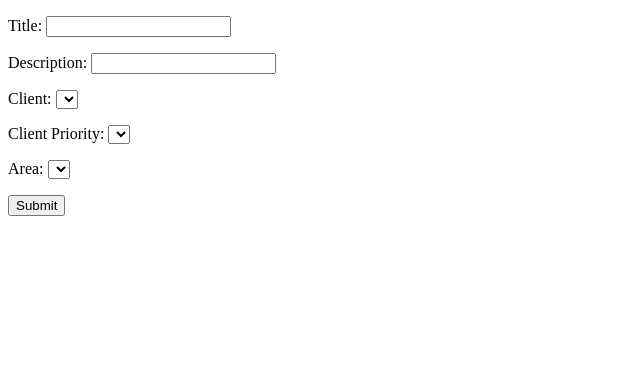
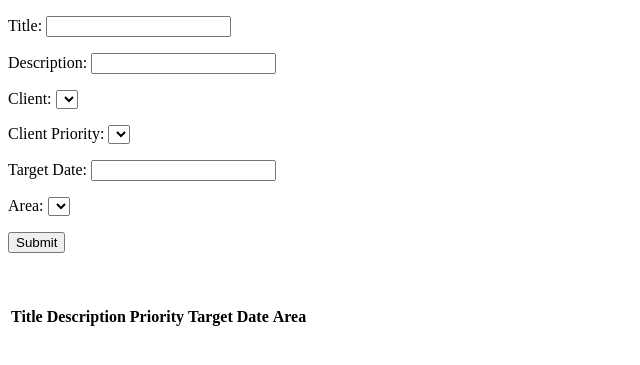
Before and after one commit to sideswipe001/FeatureRequestWCF, a Flask app: page / in a window 1280 px wide. Shown: the top 365 px of the page, without its empty margins (0-640 px from the left). Run offline with Flask 2, Linux system fonts and the light colour scheme; lists and menus that the app fills with data are empty; parts of the project's set-up code (start-up, migrations or seed data) failed here and were passed over; some libraries are stand-ins or nearby versions.

Commit message:
Added date input. Formatted dates to display correctly. Added table to show all requests for currently selected client. App now resets DB when reloaded.

```diff
--- a/app.py
+++ b/app.py
@@ -1,6 +1,6 @@
 from flask import Flask, jsonify, request, abort, render_template, Response
 from sqlalchemy import create_engine, Table, MetaData
-from create_db_tables import create_db_tables
+from create_db_tables import create_db_tables, drop_db_tables
 import os
 
 application = Flask(__name__)
@@ -10,6 +10,7 @@ password = os.environ['RDS_PASSWORD']
 host = os.environ['RDS_HOSTNAME']
 port = os.environ['RDS_PORT']
 engine = create_engine('mysql://' + user + ':' + password + '@' + host + ':' + port + '/' + name)
+drop_db_tables()
 if not engine.dialect.has_table(engine, "Client"):
     create_db_tables()
 
@@ -59,7 +60,32 @@ def add_request():
     insert = fr_table.insert().values(title=title, description=description, clientId=client, priority=priority,
                                       target=target, areaId=area)
     connection.execute(insert)
-    return Response("", status=201, mimetype='text/html')
+    return Response("", status=200, mimetype='text/html')
+
+
+@application.route('/api/v1/FeatureRequest/<int:feature_request_id>', methods=['POST'])
+def update_request(feature_request_id):
+    if not request.json:
+        abort(400)
+
+    values = request.json
+    metadata = MetaData(engine)
+    title = values['title']
+    description = values['description']
+    client = values['clientId']
+    priority = values['priority']
+    target = values['target']
+    area = values['areaId']
+
+    fr_table = Table('FeatureRequest', metadata, autoload=True)
+
+    connection = engine.connect()
+
+    update = fr_table.update().where(fr_table.c.id == feature_request_id).values(
+        title=title, description=description, clientId=client, priority=priority,
+        target=target, areaId=area)
+    connection.execute(update)
+    return Response("", status=200, mimetype='text/html')
 
 
 @application.route('/api/v1/FeatureRequest/Client/<int:client_id>', methods=['GET'])
@@ -67,7 +93,7 @@ def get_requests(client_id):
     connection = engine.connect()
     results = []
     for row in connection.execute('SELECT * FROM FeatureRequest WHERE clientId = {}'.format(client_id)):
-        results.append({'id': row[0], 'name': row[1], 'description': row[2], 'clientId': row[3], 'priority': row[4],
+        results.append({'id': row[0], 'title': row[1], 'description': row[2], 'clientId': row[3], 'priority': row[4],
                         'target': row[5], 'areaId': row[6]})
     return jsonify(results)
 
--- a/static/js/index.js
+++ b/static/js/index.js
@@ -2,35 +2,59 @@ var req = new XMLHttpRequest();
 var clients = []
 
 $(document).ready(function() {
+    $( "#datepicker" ).datepicker();
 
     function FeatureRequestModel() {
         var self = this;
+        var areaMap = {};
         self.title = ko.observable();
         self.description = ko.observable();
         self.area = ko.observableArray();
         self.client = ko.observableArray();
         self.priority = ko.observableArray();
-        self.targetDate = ko.observable("2018-06-30");
+        self.targetDate = ko.observable();
         self.selectedClient = ko.observable();
         self.selectedArea = ko.observable();
         self.selectedPriority = ko.observable();
         self.results = ko.observable();
+        self.clientRequests = ko.observableArray();
 
-        self.getUpdatedPriority = function(){
+        self.getUpdatedData = function(){
             getPriorityList(self.selectedClient());
+            updateFeatureRequestsList(self.selectedClient());
         }
 
         function getPriorityList(client_id){
             $.getJSON('http://featurerequestwcf-env.2hgppihysk.us-west-2.elasticbeanstalk.com/api/v1/FeatureRequest/Client/' + client_id, function(data) {
+                var lowestPriority = 1;
                 self.priority.removeAll()
                 if (data.length == 0){
                     self.priority.push(1)
                 } else {
                     data.forEach(function(item){
-                        self.priority.push(item['priority'])
+                        var itemPriority = item['priority']
+                        self.priority.push(itemPriority)
+                        if (itemPriority > lowestPriority)
+                            lowestPriority = itemPriority;
                     })
+                    self.priority.push(lowestPriority+1);
                 }
+                self.priority.sort(function(left, right){ return parseInt(left) == parseInt(right) ? 0 : (parseInt(left) < parseInt(right) ? -1 : 1) });
             })
+        }
+
+        function updateFeatureRequestsList(client_id){
+            self.clientRequests.removeAll()
+            $.getJSON('http://featurerequestwcf-env.2hgppihysk.us-west-2.elasticbeanstalk.com/api/v1/FeatureRequest/Client/' + client_id, function(data) {
+                data.forEach(function(item){
+                    item.areaId = areaMap[item.areaId]
+                    if (item.target)
+                        item.target = new Date(item.target).toISOString().split('T')[0]
+
+                    self.clientRequests.push(item)
+                })
+                sortClientRequests();
+            });
         }
 
         $.getJSON("http://featurerequestwcf-env.2hgppihysk.us-west-2.elasticbeanstalk.com/api/v1/Client", function(data) {
@@ -43,6 +67,7 @@ $(document).ready(function() {
         $.getJSON("http://featurerequestwcf-env.2hgppihysk.us-west-2.elasticbeanstalk.com/api/v1/Area", function(data) {
             data.forEach(function(item){
                 self.area.push(item)
+                areaMap[item.id] = item.name;
             })
         });
 
@@ -53,24 +78,49 @@ $(document).ready(function() {
             featureRequest['description'] = self.description()
             featureRequest['clientId'] = self.selectedClient()
             featureRequest['priority'] = self.selectedPriority()
-            featureRequest['target'] = self.targetDate()
+            featureRequest['target'] = new Date(self.targetDate()).toISOString().split('T')[0]
             featureRequest['areaId'] = self.selectedArea()
 
-            req.open("POST", "http://featurerequestwcf-env.2hgppihysk.us-west-2.elasticbeanstalk.com/api/v1/FeatureRequest", false);
-            req.setRequestHeader("Content-Type", "application/json;charset=UTF-8");
-            req.send(JSON.stringify(featureRequest));
-            if (req.status == 201)
-                self.results("Feature Request successfully submitted. Thank you!");
-                clearFeatureRequest();
+            $.getJSON('http://featurerequestwcf-env.2hgppihysk.us-west-2.elasticbeanstalk.com/api/v1/FeatureRequest/Client/' + self.selectedClient(), function(data) {
+                data.forEach(function(item){
+                    if (item['priority'] >= self.selectedPriority()){
+                        var newPriority = item['priority']+1;
+                        item['priority'] = newPriority;
+                        item['target'] = new Date(item.target).toISOString().split('T')[0]
+                        $.ajax({
+                            type: "POST",
+                            url: "http://featurerequestwcf-env.2hgppihysk.us-west-2.elasticbeanstalk.com/api/v1/FeatureRequest/"+ item.id,
+                            async: true,
+                            data: JSON.stringify(item),
+                            contentType: 'application/json',
+                        })
+                    }
+                })
+                $.ajax({
+                type: "POST",
+                url: "http://featurerequestwcf-env.2hgppihysk.us-west-2.elasticbeanstalk.com/api/v1/FeatureRequest",
+                async: true,
+                data: JSON.stringify(featureRequest),
+                success: function(){
+                    self.results("Feature Request successfully submitted. Thank you!");
+                    featureRequest.areaId = areaMap[featureRequest.areaId];
+                    updateFeatureRequestsList(self.selectedClient());
+                    getPriorityList(self.selectedClient());
+                    clearFeatureRequest();
+                },
+                contentType: 'application/json'
+                })
+            });
+        }
+
+        function sortClientRequests(){
+            self.clientRequests.sort(function(left, right) { return left.priority == right.priority ? 0 : (left.priority < right.priority ? -1 : 1) })
         }
 
         function clearFeatureRequest(){
             self.title("");
             self.description("");
-            self.targetDate = ko.observable("2018-06-30");
-            self.selectedClient(self.client()[0]);
-            self.selectedArea(self.area()[0]);
-            self.selectedPriority(self.priority()[0]);
+            self.targetDate("");
         }
 
     }
--- a/templates/index.html
+++ b/templates/index.html
@@ -1,16 +1,39 @@
 <!DOCTYPE html>
 <html lang="en">
+<head>
+    <!--<link rel="stylesheet" href="https://stackpath.bootstrapcdn.com/bootstrap/4.1.1/css/bootstrap.min.css" integrity="sha384-WskhaSGFgHYWDcbwN70/dfYBj47jz9qbsMId/iRN3ewGhXQFZCSftd1LZCfmhktB" crossorigin="anonymous">
+    <script src="https://cdnjs.cloudflare.com/ajax/libs/popper.js/1.14.3/umd/popper.min.js" integrity="sha384-ZMP7rVo3mIykV+2+9J3UJ46jBk0WLaUAdn689aCwoqbBJiSnjAK/l8WvCWPIPm49" crossorigin="anonymous"></script>
+    <script src="https://stackpath.bootstrapcdn.com/bootstrap/4.1.1/js/bootstrap.min.js" integrity="sha384-smHYKdLADwkXOn1EmN1qk/HfnUcbVRZyYmZ4qpPea6sjB/pTJ0euyQp0Mk8ck+5T" crossorigin="anonymous"></script>-->
+    <link rel="stylesheet" href="https://code.jquery.com/ui/1.12.1/themes/base/jquery-ui.css">
+    <script type='text/javascript' src="{{ url_for('static', filename='js/knockout-3.5.0rc.js') }}"></script>
+    <script src="https://code.jquery.com/jquery-3.3.1.js" integrity="sha256-2Kok7MbOyxpgUVvAk/HJ2jigOSYS2auK4Pfzbm7uH60=" crossorigin="anonymous"></script>
+    <script src="https://code.jquery.com/ui/1.12.1/jquery-ui.js" integrity="sha256-T0Vest3yCU7pafRw9r+settMBX6JkKN06dqBnpQ8d30=" crossorigin="anonymous"></script>
+    <script type='text/javascript' src="{{ url_for('static', filename='js/index.js') }}"></script>
+</head>
 <body>
     <p>Title: <input data-bind="value: title" /></p>
-    <p>Description: <input data-bind="value: description" /></p>
-    <p>Client: <select data-bind="options: client, optionsText: 'name', optionsValue: 'id', value: selectedClient, event: {change: getUpdatedPriority}"></select></p>
+    <p>Description: <input type="textarea" data-bind="value: description" /></p>
+    <p>Client: <select data-bind="options: client, optionsText: 'name', optionsValue: 'id', value: selectedClient, event: {change: getUpdatedData}"></select></p>
     <p>Client Priority: <select data-bind="options: priority, value: selectedPriority"></select></p>
-    <!--<p>Target Date: <input data-bind="datePicker: MyDate" type="date" /></p>-->
+    <p>Target Date: <input id="datepicker" type="text" data-bind="value: targetDate"/></p>
     <p>Area: <select data-bind="options: area, optionsText: 'name', optionsValue: 'id', value: selectedArea"></select></p>
     <p><button data-bind="click: submitFeatureRequest">Submit</button></p>
     <strong data-bind="text: results"></strong>
+    <br>
+    <br>
+    <table>
+        <tr>
+            <th>Title</th><th>Description</th><th>Priority</th><th>Target Date</th><th>Area</th>
+            <tbody data-bind="foreach: clientRequests">
+                <tr>
+                    <td data-bind="text: title"></td>
+                    <td data-bind="text: description"></td>
+                    <td data-bind="text: priority"></td>
+                    <td data-bind="text: target"></td>
+                    <td data-bind="text: areaId"></td>
+                </tr>
+            </tbody>
+        </tr>
+    </table>
 </body>
-<script type='text/javascript' src="{{ url_for('static', filename='js/knockout-3.5.0rc.js') }}"></script>
-<script src="https://ajax.googleapis.com/ajax/libs/jquery/3.1.0/jquery.min.js"></script>
-<script type='text/javascript' src="{{ url_for('static', filename='js/index.js') }}"></script>
 </html>
```
Also changed, not shown: create_db_tables.py (+14 -2 lines).
